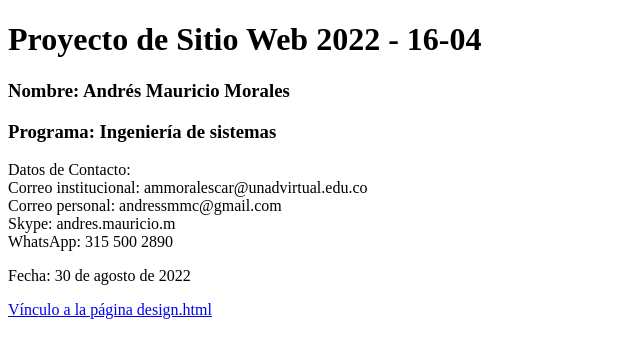
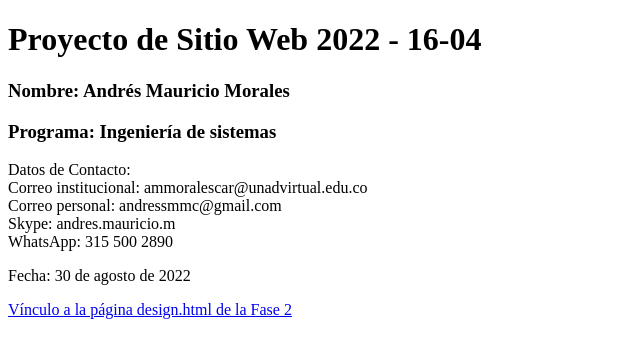
Before and after one commit to andressmmc/DSW-AndresMorales, a plain HTML site: page index.html in a window 1280 px wide. Shown: the full height of the page, 0-640 px from the left. Drawn offline with Linux system fonts and the light colour scheme.

Commit message:
mockup.jpg

```diff
--- a/index.html
+++ b/index.html
@@ -18,7 +18,7 @@
     </p>
     Fecha: 30 de agosto de 2022
 
-    <p><a href=fase2/design.html>Vínculo a la página design.html</a></p>
+    <p><a href=fase2/design.html>Vínculo a la página design.html de la Fase 2</a></p>
 
 </body>
 </html>
```
Also changed, not shown: fase2/design.html (+3 -0 lines), fase2/mockup.jpg (added).
